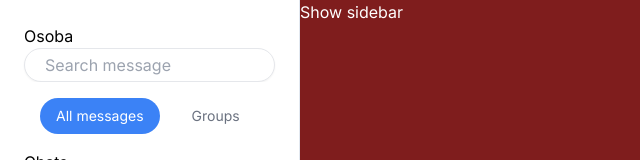
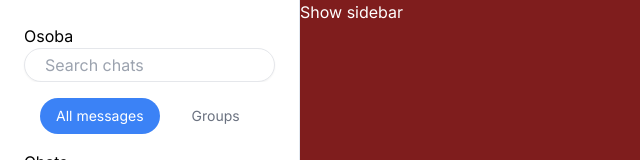
Before and after one commit to bakirdevedzic/chat-app, a React (Vite) app: page /chat/1 in a window 1280 px wide. Shown: the top 160 px of the page, without its empty margins (0-640 px from the left). Built offline with nearby package versions, Linux system fonts and the light colour scheme.

Commit message:
implement search

```diff
--- a/src/pages/AppLayout.jsx
+++ b/src/pages/AppLayout.jsx
@@ -5,8 +5,8 @@ import Chat from "../components/Chat";
 
 function AppLayout() {
   const [showSidebar, setShowSidebar] = useState(false);
-  const sidebarHidden = useMediaQuery({ maxWidth: 900 });
-  const sidebarVisible = useMediaQuery({ minWidth: 901 });
+  const sidebarHidden = useMediaQuery({ maxWidth: 850 });
+  const sidebarVisible = useMediaQuery({ minWidth: 851 });
 
   return (
     <div className="flex flex-row h-[calc(100dvh)] sm:flex sm:flex-col">
--- a/src/ui/Search.jsx
+++ b/src/ui/Search.jsx
@@ -1,16 +1,13 @@
-import { FiSearch } from "react-icons/fi";
-
-const SearchBar = () => {
+function Search() {
   return (
     <div className="flex items-center border rounded-full px-3 py-1 bg-white shadow-sm">
-      <FiSearch className="text-gray-500" />
       <input
         type="text"
-        placeholder="Search message"
+        placeholder="Search chats"
         className="ml-2 outline-none bg-transparent text-gray-700"
       />
     </div>
   );
-};
+}
 
-export default SearchBar;
+export default Search;
```
